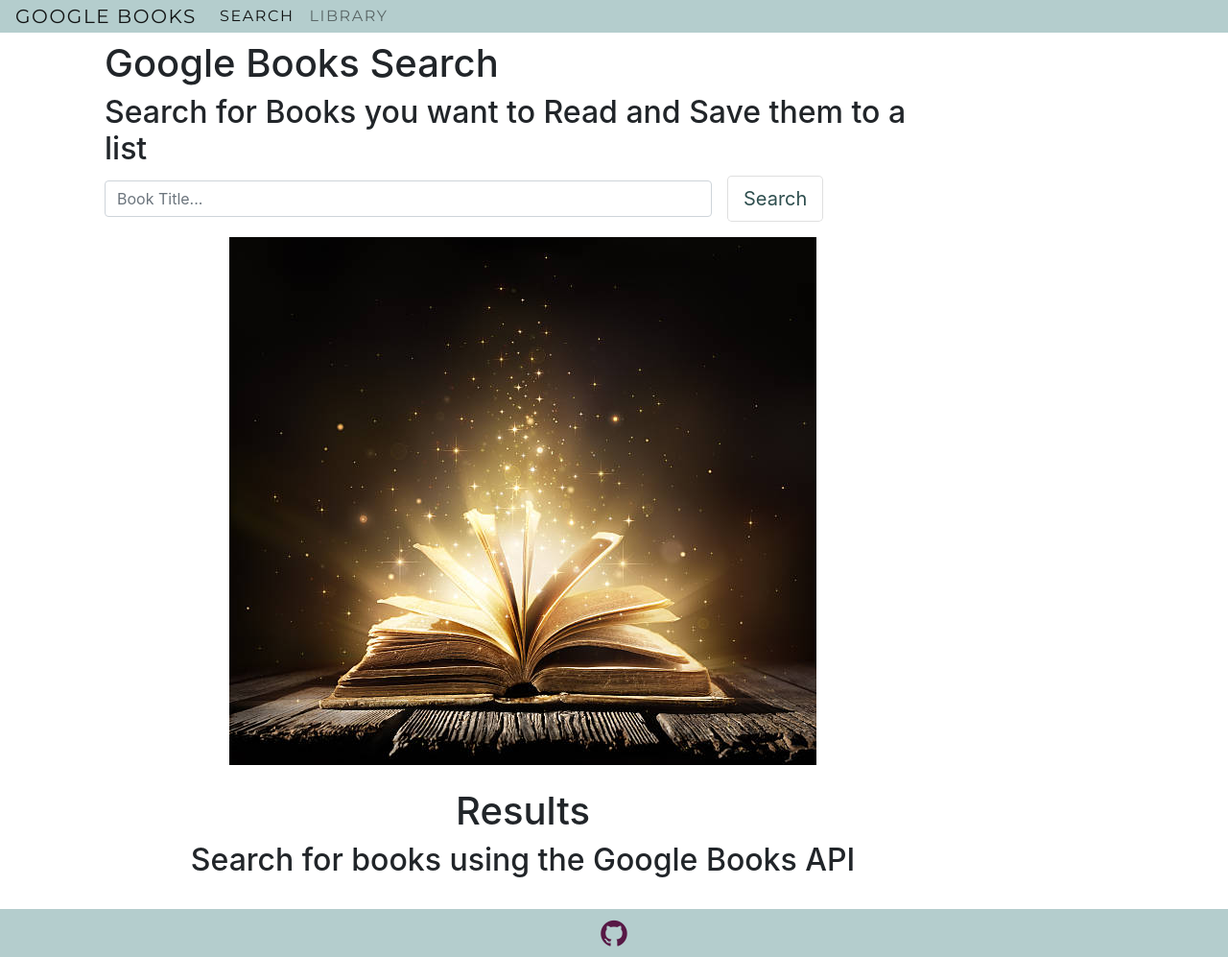
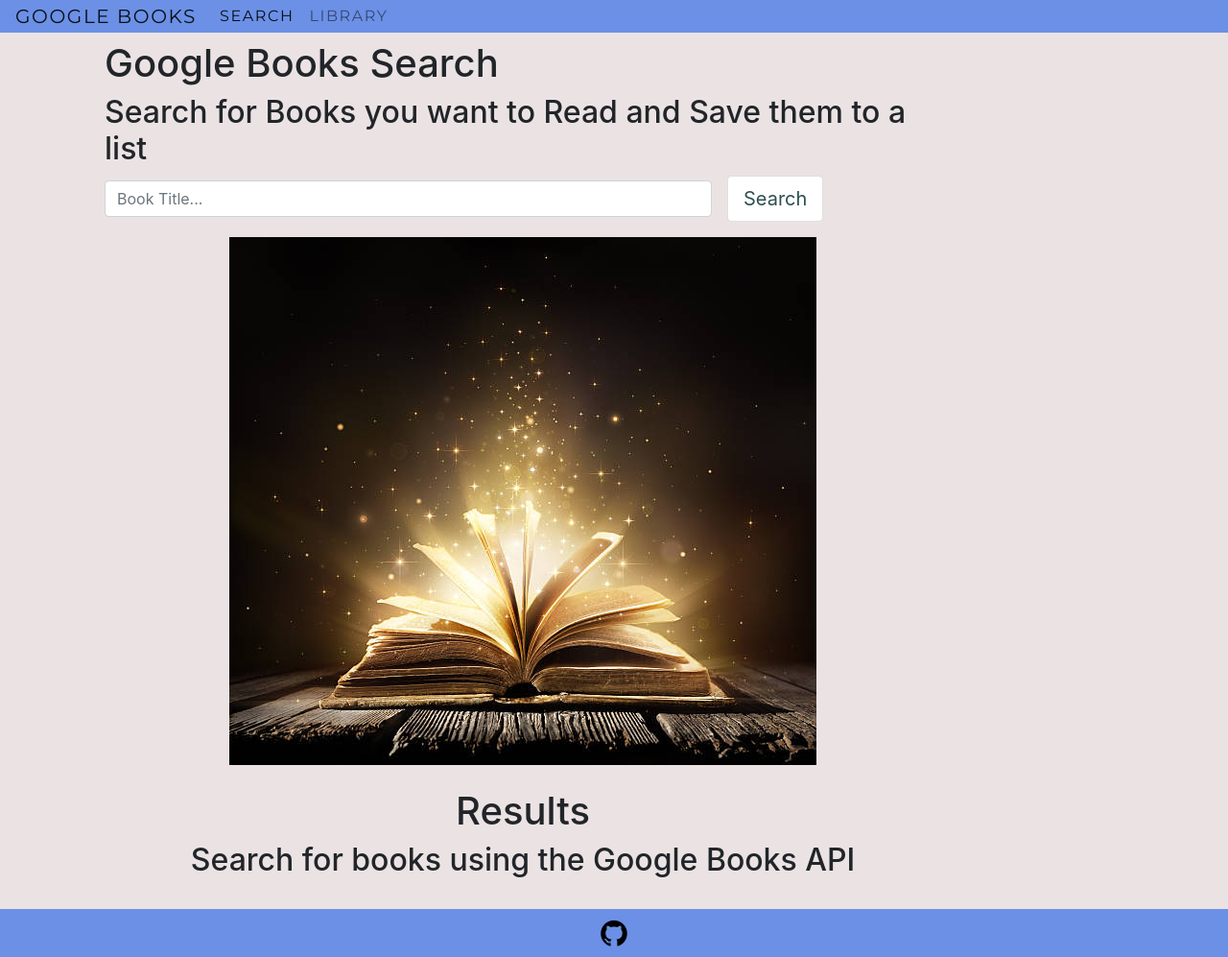
Before and after one commit to GeorgeSchlosser/MERN-Books, a React (Create React App) app in the folder client/: page /search in a window 1280 px wide. Shown: the whole page at 96% size. Built offline with nearby package versions, Linux system fonts and the light colour scheme.

Commit message:
applied color

```diff
--- a/client/public/index.html
+++ b/client/public/index.html
@@ -27,7 +27,7 @@
     -->
     <title>MERN Books</title>
   </head>
-  <body>
+  <body style="background-color: #ebe3e3">
     <noscript>You need to enable JavaScript to run this app.</noscript>
     <div id="root"></div>
     <!--
--- a/client/src/components/Footer/style.css
+++ b/client/src/components/Footer/style.css
@@ -1,5 +1,5 @@
 .has-background-cyan {
-    background-color: #B4CDCD;
+    background-color: #6b90e6;
     height: 50px;
 }
 
@@ -19,6 +19,7 @@ a:hover {
 }
 
 .fa-github {
-    color: #571845;
+    /* color: #571845; */
+    color: black;
     padding-top: 10px;
 }
--- a/client/src/components/NavBar/style.css
+++ b/client/src/components/NavBar/style.css
@@ -1,5 +1,5 @@
 .navbar-light {
-  background-color: #B4CDCD;
+  background-color: #6b90e6;
   height: 34px;
   line-height: 34px;
   letter-spacing: 0.1em;
```
